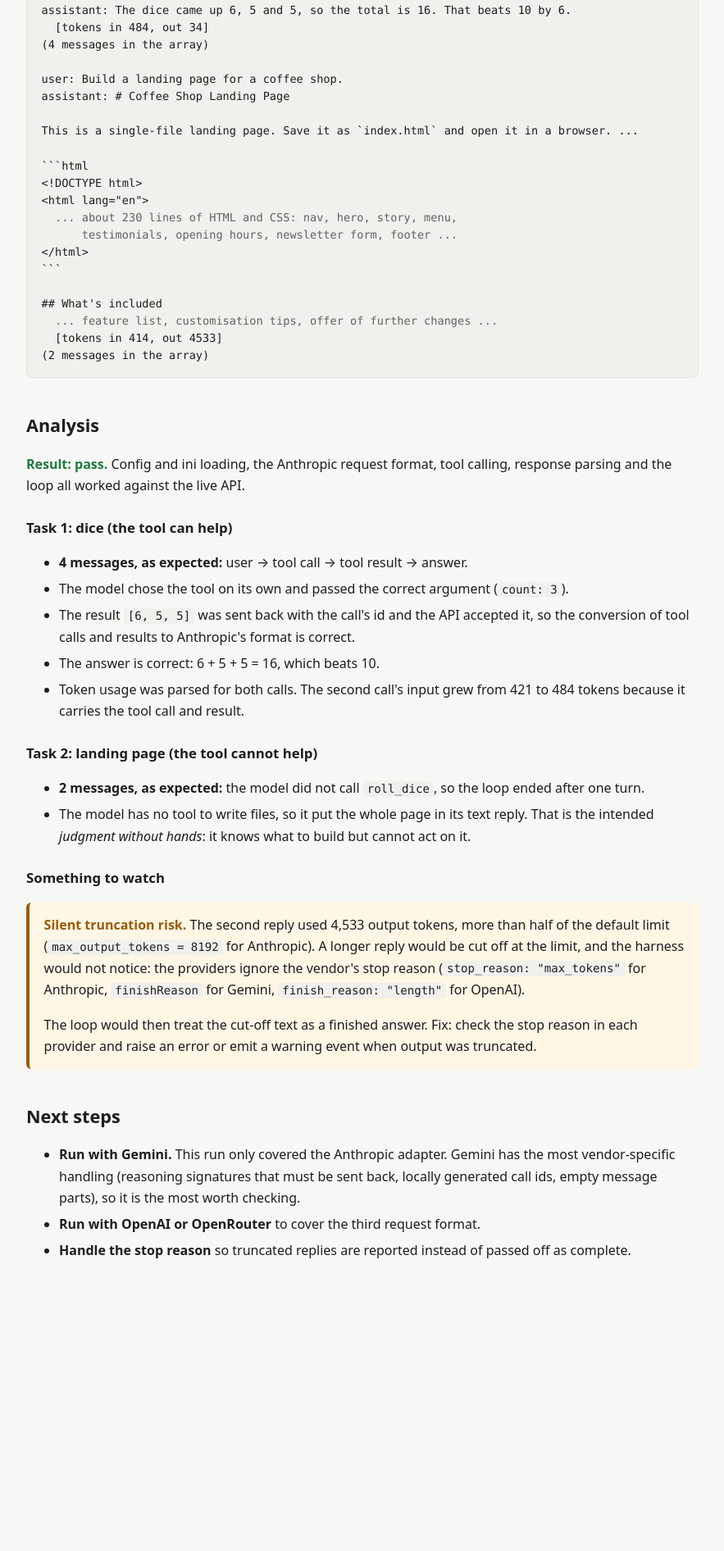
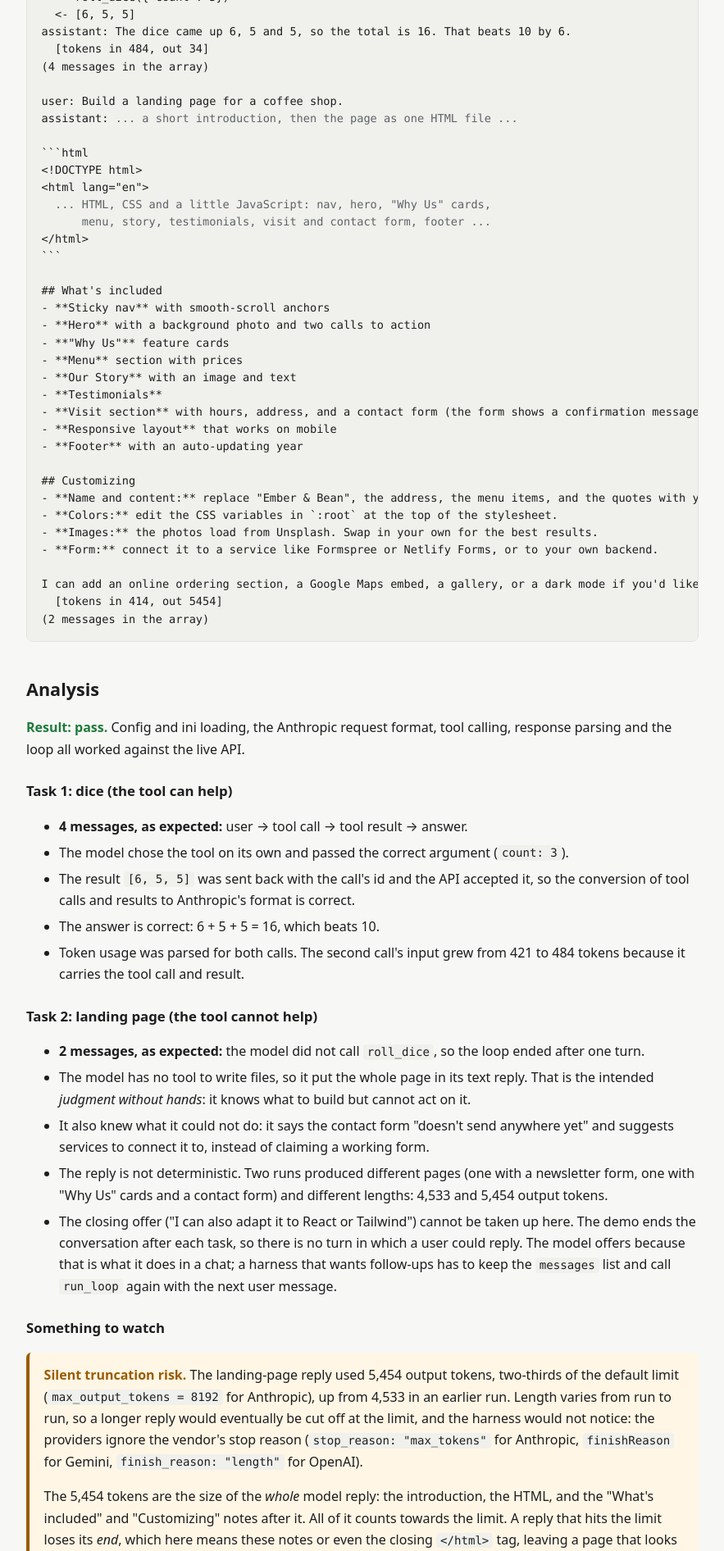
Before and after one commit to kirankumar0710/ai-harness, a plain HTML site: page odysseus/demos/dice/dice.html in a window 1280 px wide. Shown: the part 2740-4632 px from the top of the page at 82% size, without its empty margins (198-1081 px from the left). Before the commit the page ends 4359 px from the top, so only its background shows below. Drawn offline with Linux system fonts and the light colour scheme.

Commit message:
Updated analysis

````diff
--- a/odysseus/demos/dice/dice.html
+++ b/odysseus/demos/dice/dice.html
@@ -154,8 +154,10 @@
 
   <!-- ------------------------------------------------------------------ -->
   <h2 id="output">Sample output</h2>
-  <p>A run with <code>anthropic</code> / <code>claude-sonnet-5-5</code>. The second answer
-     was about 4,500 tokens of HTML and notes; it is shortened here.</p>
+  <p>Runs with <code>anthropic</code> / <code>claude-sonnet-5-5</code>. The landing-page
+     reply shown is from a later run than the dice task; the model writes a different page
+     each time. Its HTML (about 5,400 tokens with the notes) is shortened here; the summary
+     the model wrote after it is shown in full.</p>
 <pre><code>$ python3 demos/dice/dice.py
 provider: anthropic - claude-sonnet-5-5
 
@@ -168,21 +170,35 @@ assistant: The dice came up 6, 5 and 5, so the total is 16. That beats 10 by 6.
 (4 messages in the array)
 
 user: Build a landing page for a coffee shop.
-assistant: # Coffee Shop Landing Page
-
-This is a single-file landing page. Save it as `index.html` and open it in a browser. ...
+assistant: <span class="dim">... a short introduction, then the page as one HTML file ...</span>
 
 ```html
 &lt;!DOCTYPE html&gt;
 &lt;html lang="en"&gt;
-<span class="dim">  ... about 230 lines of HTML and CSS: nav, hero, story, menu,
-      testimonials, opening hours, newsletter form, footer ...</span>
+<span class="dim">  ... HTML, CSS and a little JavaScript: nav, hero, "Why Us" cards,
+      menu, story, testimonials, visit and contact form, footer ...</span>
 &lt;/html&gt;
 ```
 
 ## What's included
-<span class="dim">  ... feature list, customisation tips, offer of further changes ...</span>
-  [tokens in 414, out 4533]
+- **Sticky nav** with smooth-scroll anchors
+- **Hero** with a background photo and two calls to action
+- **"Why Us"** feature cards
+- **Menu** section with prices
+- **Our Story** with an image and text
+- **Testimonials**
+- **Visit section** with hours, address, and a contact form (the form shows a confirmation message but doesn't send anywhere yet)
+- **Responsive layout** that works on mobile
+- **Footer** with an auto-updating year
+
+## Customizing
+- **Name and content:** replace "Ember &amp; Bean", the address, the menu items, and the quotes with your own.
+- **Colors:** edit the CSS variables in `:root` at the top of the stylesheet.
+- **Images:** the photos load from Unsplash. Swap in your own for the best results.
+- **Form:** connect it to a service like Formspree or Netlify Forms, or to your own backend.
+
+I can add an online ordering section, a Google Maps embed, a gallery, or a dark mode if you'd like. I can also adapt it to React or Tailwind.
+  [tokens in 414, out 5454]
 (2 messages in the array)</code></pre>
 
   <!-- ------------------------------------------------------------------ -->
@@ -210,16 +226,32 @@ This is a single-file landing page. Save it as `index.html` and open it in a bro
     <li>The model has no tool to write files, so it put the whole page in its text reply.
         That is the intended <em>judgment without hands</em>: it knows what to build but
         cannot act on it.</li>
+    <li>It also knew what it could not do: it says the contact form "doesn't send anywhere
+        yet" and suggests services to connect it to, instead of claiming a working form.</li>
+    <li>The reply is not deterministic. Two runs produced different pages (one with a
+        newsletter form, one with "Why Us" cards and a contact form) and different lengths:
+        4,533 and 5,454 output tokens.</li>
+    <li>The closing offer ("I can also adapt it to React or Tailwind") cannot be taken up
+        here. The demo ends the conversation after each task, so there is no turn in which a
+        user could reply. The model offers because that is what it does in a chat; a
+        harness that wants follow-ups has to keep the <code>messages</code> list and call
+        <code>run_loop</code> again with the next user message.</li>
   </ul>
 
   <h3>Something to watch</h3>
   <div class="callout">
-    <p style="margin-top:0"><strong>Silent truncation risk.</strong> The second reply used
-      4,533 output tokens, more than half of the default limit
-      (<code>max_output_tokens = 8192</code> for Anthropic). A longer reply would be cut off
+    <p style="margin-top:0"><strong>Silent truncation risk.</strong> The landing-page reply
+      used 5,454 output tokens, two-thirds of the default limit
+      (<code>max_output_tokens = 8192</code> for Anthropic), up from 4,533 in an earlier run.
+      Length varies from run to run, so a longer reply would eventually be cut off
       at the limit, and the harness would not notice: the providers ignore the vendor's stop
       reason (<code>stop_reason: "max_tokens"</code> for Anthropic, <code>finishReason</code>
       for Gemini, <code>finish_reason: "length"</code> for OpenAI).</p>
+    <p>The 5,454 tokens are the size of the <em>whole</em> model reply: the introduction,
+      the HTML, and the "What's included" and "Customizing" notes after it. All of it counts
+      towards the limit. A reply that hits the limit loses its <em>end</em>, which here means
+      these notes or even the closing <code>&lt;/html&gt;</code> tag, leaving a page that
+      looks complete in the transcript but is broken.</p>
     <p style="margin-bottom:0">The loop would then treat the cut-off text as a finished
       answer. Fix: check the stop reason in each provider and raise an error or emit a
       warning event when output was truncated.</p>
````
